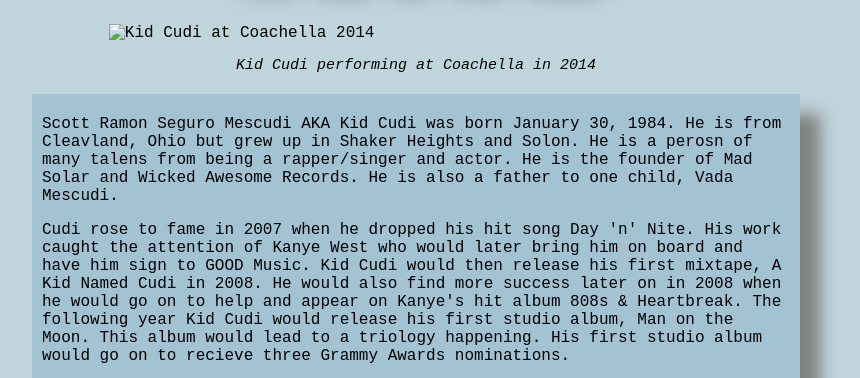
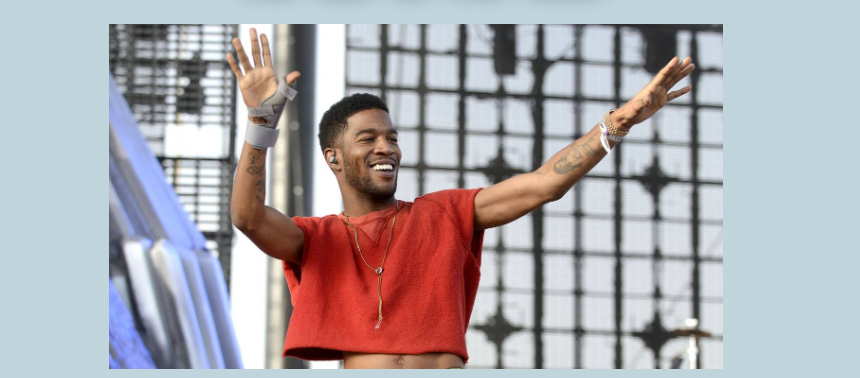
Before and after one commit to DangManny/Tribute-Page, a plain HTML site: page index.html in a window 1280 px wide. Shown: the part 382-760 px from the top of the page, without its empty margins (224-1084 px from the left). Drawn offline with Linux system fonts and the light colour scheme.

Commit message:
Update index.html

```diff
--- a/index.html
+++ b/index.html
@@ -12,9 +12,7 @@
         <h1 id="title">Kid Cudi</h1>
         <h2>The Man on the Moon</h2>
         <div id="img-div">
-            <!--  The img element should responsively resize, relative to the width of its parent element, without exceeding its original size.
-              The img element should be centered within its parent element. -->
-            <img src="/Image tribute page/kid cudi coachella.jpg" id="image" alt="Kid Cudi at Coachella 2014">
+            <img src="kid cudi coachella.jpg" id="image" alt="Kid Cudi at Coachella 2014">
             <p id="img-caption">Kid Cudi performing at Coachella in 2014</p>
         </div>
         <div id="tribute-info">
```
